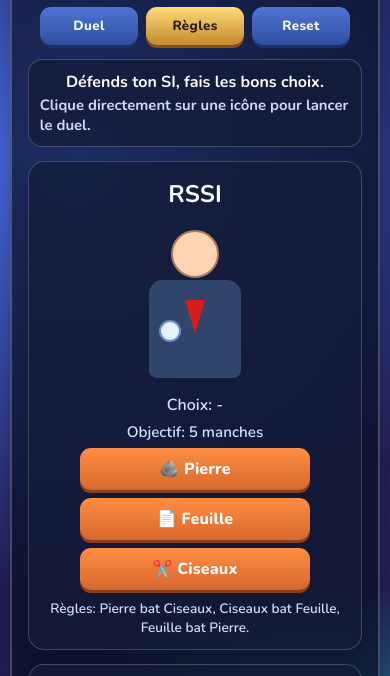
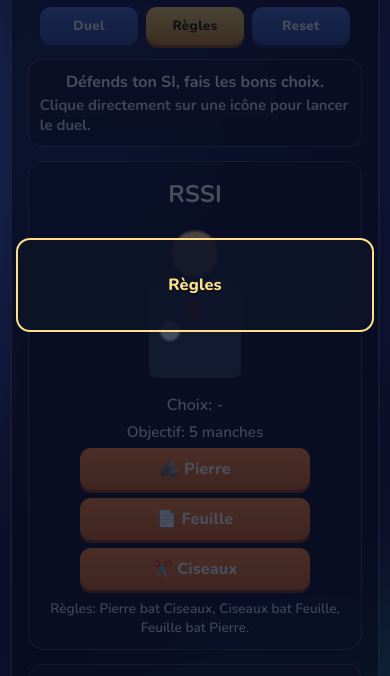
Before and after one commit to gbillois/PierreFeuilleCISO, a plain HTML site: page index.html in a window 390 px wide. Both pictures are taken after a click on the button "Règles". Shown: the part 137-813 px from the top of the page. Drawn offline with nearby package versions, Linux system fonts and the light colour scheme.

Commit message:
update mobile

```diff
--- a/script.js
+++ b/script.js
@@ -55,6 +55,7 @@
 const finalMessageEl = document.getElementById("finalMessage");
 const replayBtn = document.getElementById("replayBtn");
 const choiceButtons = document.querySelectorAll(".choice-btn");
+const resultCenterEl = document.querySelector(".result-center");
 const bigResultEl = document.getElementById("bigResult");
 const continueBtn = document.getElementById("continueBtn");
 const menuDuelBtn = document.getElementById("menuDuelBtn");
@@ -199,18 +200,18 @@
   let finalTitle = "";
   let finalClass = "";
   if (state.playerScore > state.cpuScore) {
-    finalTitle = "Bilan: RSSI Gagne";
+    finalTitle = "Victoire finale";
     finalClass = "win";
     finalMessageEl.style.color = "#8cf8b5";
     finalMessageEl.textContent =
       "Bravo, tu as su contenir l'attaque ! Rejoue pour montrer ta détermination !";
   } else if (state.playerScore < state.cpuScore) {
-    finalTitle = "Bilan: Hacker Gagne";
+    finalTitle = "Défaite finale";
     finalClass = "lose";
     finalMessageEl.style.color = "#ff9eaa";
     finalMessageEl.textContent = "Dommage, l'attaquant a réussi, augmente ton budget et rejoue !";
   } else {
-    finalTitle = "Bilan: Égalité";
+    finalTitle = "Égalité finale";
     finalClass = "draw";
     finalMessageEl.style.color = "#ffe08a";
     finalMessageEl.textContent =
@@ -218,7 +219,7 @@
   }
 
   roundMessageEl.textContent = `Score final (5 manches): RSSI ${state.playerScore} - ${state.cpuScore} DarkHood_404.`;
-  showBigResult(finalTitle, finalClass);
+  showBigResult(`${finalTitle}\n${finalMessageEl.textContent}`, finalClass);
 }
 
 function resetGame() {
@@ -311,6 +312,7 @@
   if (!text) {
     bigResultEl.textContent = "";
     bigResultEl.classList.add("hidden");
+    syncResultModalState();
     return;
   }
 
@@ -318,6 +320,14 @@
   if (kind) {
     bigResultEl.classList.add(kind);
   }
+  syncResultModalState();
+}
+
+function syncResultModalState() {
+  const hasResult = !bigResultEl.classList.contains("hidden");
+  const waitingAck = !continueBtn.classList.contains("hidden");
+  const shouldShowModal = !state.inFinalScreen && (hasResult || waitingAck);
+  resultCenterEl.classList.toggle("mobile-modal-active", shouldShowModal);
 }
 
 function setMenuActive(activeButton) {
--- a/style.css
+++ b/style.css
@@ -411,11 +411,26 @@
   }
 
   .result-center {
-    position: static;
+    position: fixed;
+    inset: 0;
     transform: none;
-    margin: 2px auto;
-    width: min(100%, 420px);
-    order: 3;
+    margin: 0;
+    width: auto;
+    padding: 16px;
+    background: rgba(6, 10, 28, 0.72);
+    z-index: 3000;
+    display: none;
+    align-items: center;
+    justify-content: center;
+    flex-direction: column;
+  }
+
+  .result-center.mobile-modal-active {
+    display: flex;
+  }
+
+  .result-center .big-result {
+    width: min(92vw, 430px);
   }
 
   .scoreboard {
```
